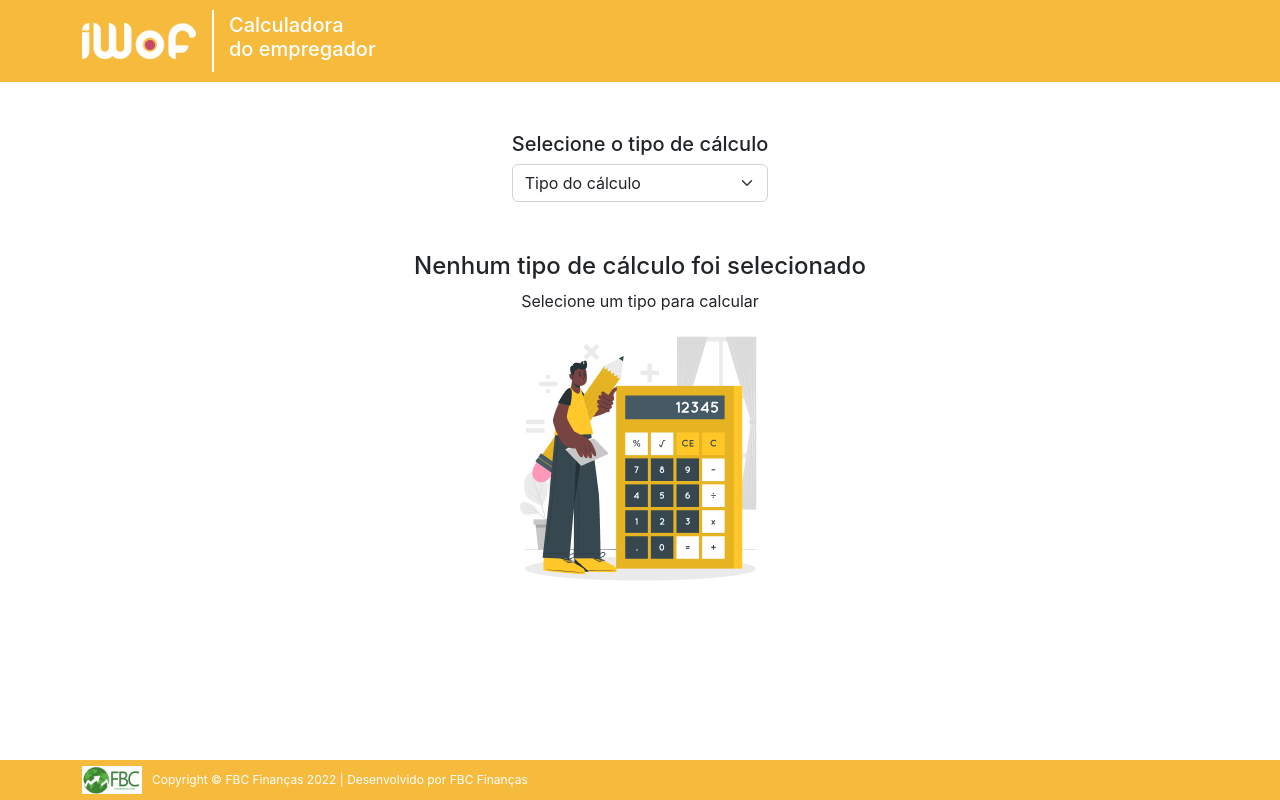
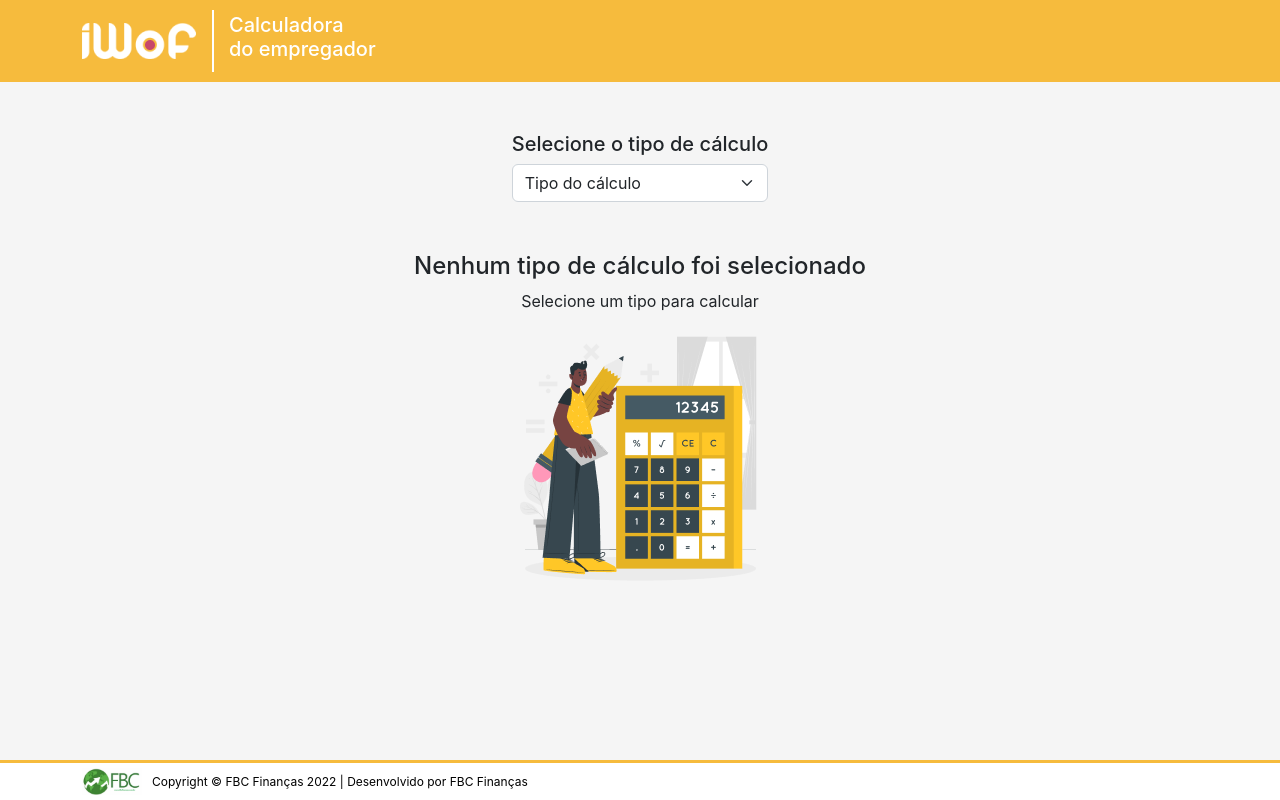
Before and after one commit to adibgoncalves/calculadora-empregador, a React (Create React App) app: page / in a window 1280 px wide. Built offline with nearby package versions, Linux system fonts and the light colour scheme.

Commit message:
Ajustes no footer e background color do body

```diff
--- a/src/components/footer/index.css
+++ b/src/components/footer/index.css
@@ -3,9 +3,11 @@ footer {
     bottom: 0;
     height: 40px;
     width: 100%;
-    background-color: #F6BB3D;
+    background-color: #FFFFFF;
     display: flex;
     align-items: center;
+    border-top: solid;
+    border-color: #F6BB3D;
 }
 
 footer .footer-content {
@@ -18,7 +20,7 @@ footer img {
 }
 
 footer span {
-    color: #FFFFFF;
+    color: #000000;
     margin-left: 10px;
     font-size: 12px;
     text-align: center;
--- a/src/index.css
+++ b/src/index.css
@@ -5,6 +5,7 @@ body {
     sans-serif;
   -webkit-font-smoothing: antialiased;
   -moz-osx-font-smoothing: grayscale;
+  background-color: #f5f5f5;
 }
 
 code {
```
